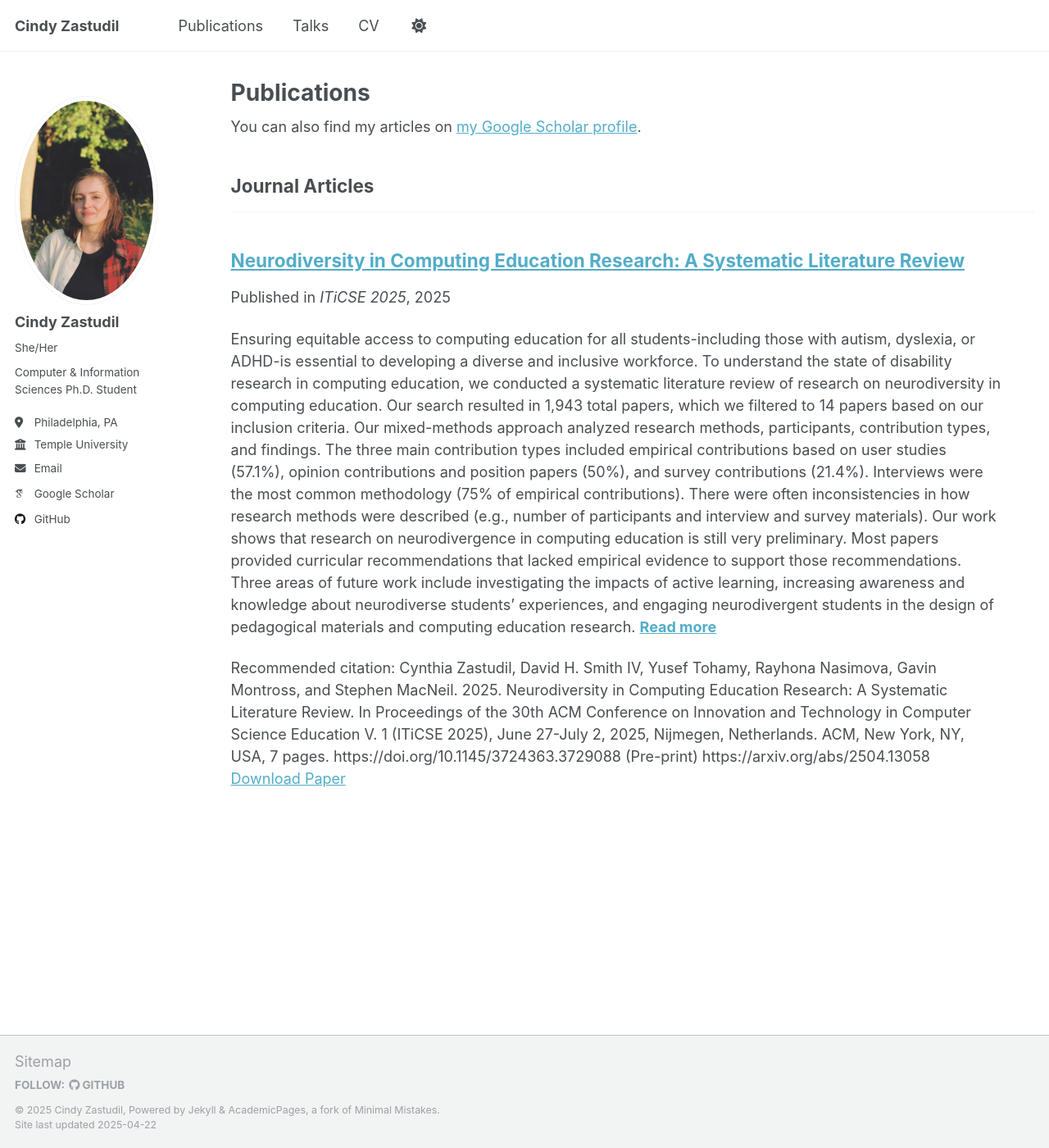
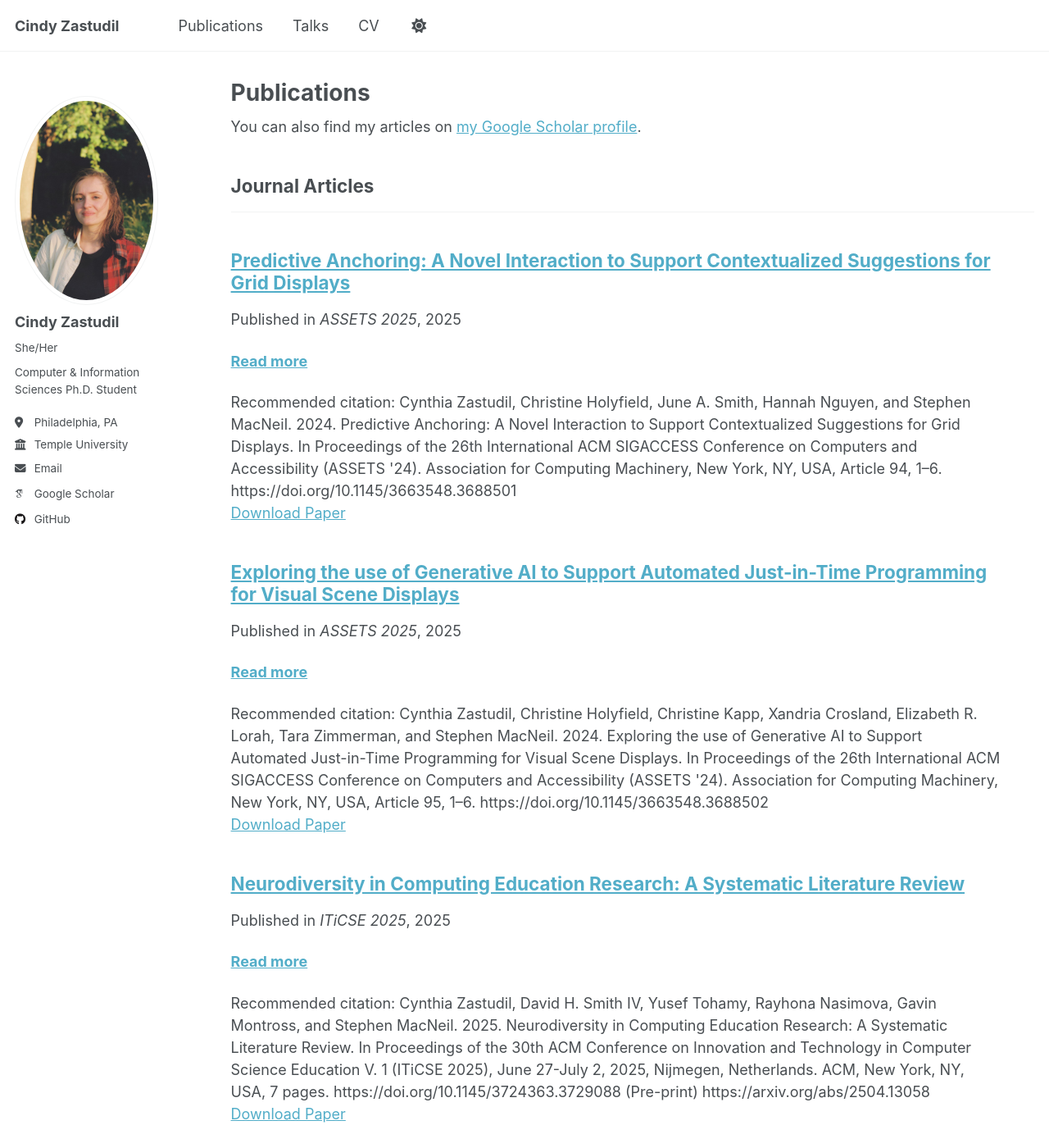
Before and after one commit to czastudil/czastudil.github.io, a Jekyll site: the page built from _pages/publications.html, in a window 1280 px wide and 1400 px high. Shown: the whole window at 82% size. Built offline with Jekyll 4.4.1, drawn with Linux system fonts in a browser that asks for light colours; some web fonts are replaced; some of the changed text lies outside the part shown.

Commit message:
add publications

```diff
--- /dev/null
+++ b/_publications/assets-24-exploring.md
@@ -0,0 +1,13 @@
+---
+title: "Exploring the use of Generative AI to Support Automated Just-in-Time Programming for Visual Scene Displays"
+collection: publications
+category: manuscripts
+permalink: /publication/assets-24-exploring
+excerpt: ""
+date: 2025-10-27
+venue: "ASSETS 2025"
+# slidesurl: ""
+paperurl: "https://dl.acm.org/doi/abs/10.1145/3663548.3688502"
+# bibtexurl: ""
+citation: "Cynthia Zastudil, Christine Holyfield, Christine Kapp, Xandria Crosland, Elizabeth R. Lorah, Tara Zimmerman, and Stephen MacNeil. 2024. Exploring the use of Generative AI to Support Automated Just-in-Time Programming for Visual Scene Displays. In Proceedings of the 26th International ACM SIGACCESS Conference on Computers and Accessibility (ASSETS '24). Association for Computing Machinery, New York, NY, USA, Article 95, 1–6. https://doi.org/10.1145/3663548.3688502"
+---
--- /dev/null
+++ b/_publications/assets-24-predictive.md
@@ -0,0 +1,13 @@
+---
+title: "Predictive Anchoring: A Novel Interaction to Support Contextualized Suggestions for Grid Displays"
+collection: publications
+category: manuscripts
+permalink: /publication/assets-24-predictive
+excerpt: ""
+date: 2025-10-27
+venue: "ASSETS 2025"
+# slidesurl: ""
+paperurl: "https://dl.acm.org/doi/abs/10.1145/3663548.3688501"
+# bibtexurl: ""
+citation: "Cynthia Zastudil, Christine Holyfield, June A. Smith, Hannah Nguyen, and Stephen MacNeil. 2024. Predictive Anchoring: A Novel Interaction to Support Contextualized Suggestions for Grid Displays. In Proceedings of the 26th International ACM SIGACCESS Conference on Computers and Accessibility (ASSETS '24). Association for Computing Machinery, New York, NY, USA, Article 94, 1–6. https://doi.org/10.1145/3663548.3688501"
+---
--- /dev/null
+++ b/_publications/fie-23-generative.md
@@ -0,0 +1,13 @@
+---
+title: "Generative AI in Computing Education: Perspectives of Students and Instructors"
+collection: publications
+category: manuscripts
+permalink: /publication/fie-23-generative
+excerpt: ""
+date: 2023-10-18
+venue: "FIE 2023"
+# slidesurl: ""
+paperurl: "https://ieeexplore.ieee.org/abstract/document/10343467"
+# bibtexurl: ""
+citation: 'C. Zastudil, M. Rogalska, C. Kapp, J. Vaughn and S. MacNeil, "Generative AI in Computing Education: Perspectives of Students and Instructors," 2023 IEEE Frontiers in Education Conference (FIE), College Station, TX, USA, 2023, pp. 1-9, doi: 10.1109/FIE58773.2023.10343467.'
+---
--- a/_publications/iticse-25-SLR.md
+++ b/_publications/iticse-25-SLR.md
@@ -11,5 +11,3 @@ paperurl: "https://arxiv.org/abs/2504.13058"
 # bibtexurl: ""
 citation: "Cynthia Zastudil, David H. Smith IV, Yusef Tohamy, Rayhona Nasimova, Gavin Montross, and Stephen MacNeil. 2025. Neurodiversity in Computing Education Research: A Systematic Literature Review. In Proceedings of the 30th ACM Conference on Innovation and Technology in Computer Science Education V. 1 (ITiCSE 2025), June 27-July 2, 2025, Nijmegen, Netherlands. ACM, New York, NY, USA, 7 pages. https://doi.org/10.1145/3724363.3729088 (Pre-print) https://arxiv.org/abs/2504.13058"
 ---
-
-Ensuring equitable access to computing education for all students-including those with autism, dyslexia, or ADHD-is essential to developing a diverse and inclusive workforce. To understand the state of disability research in computing education, we conducted a systematic literature review of research on neurodiversity in computing education. Our search resulted in 1,943 total papers, which we filtered to 14 papers based on our inclusion criteria. Our mixed-methods approach analyzed research methods, participants, contribution types, and findings. The three main contribution types included empirical contributions based on user studies (57.1%), opinion contributions and position papers (50%), and survey contributions (21.4%). Interviews were the most common methodology (75% of empirical contributions). There were often inconsistencies in how research methods were described (e.g., number of participants and interview and survey materials). Our work shows that research on neurodivergence in computing education is still very preliminary. Most papers provided curricular recommendations that lacked empirical evidence to support those recommendations. Three areas of future work include investigating the impacts of active learning, increasing awareness and knowledge about neurodiverse students' experiences, and engaging neurodivergent students in the design of pedagogical materials and computing education research.
```
Also changed, not shown: other parts of _publications/iticse-25-SLR.md (+1 -1 lines), 2 other files.
